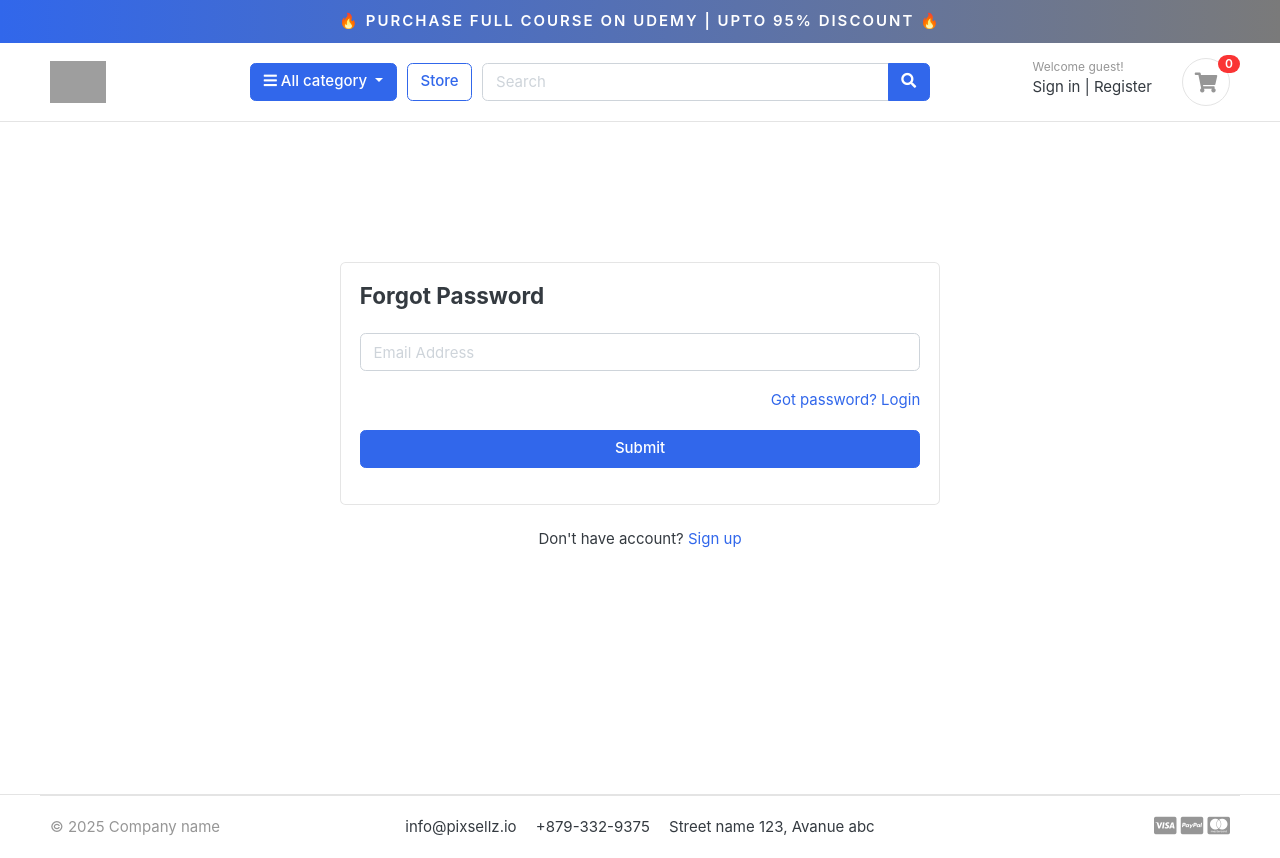
After one commit to Harshit-py13/Kartify, a Django app: page /accounts/forgotPassword/ in a window 1280 px wide. The commit adds this page. Run offline with Django 5.2, Linux system fonts and the light colour scheme; data that the repository does not hold is empty; some libraries are stand-ins or nearby versions; some web fonts are replaced; grey boxes are pictures that could not be loaded.

Commit message:
Password and Authentication

```diff
--- a/accounts/models.py
+++ b/accounts/models.py
@@ -57,6 +57,9 @@ class Account(AbstractBaseUser):
 
     objects = MyAccountManager()
 
+    def full_name(self):
+        return f'{self.first_name} {self.last_name}'
+
     def __str__(self):
         return self.email
 
--- a/accounts/urls.py
+++ b/accounts/urls.py
@@ -6,7 +6,11 @@ urlpatterns = [
     path('register/', views.register, name='register'),
     path('login/', views.login, name='login'),
     path('logout/', views.logout, name='logout'),
+    path('dashboard/', views.dashboard, name='dashboard'),
+    path('', views.dashboard, name='dashboard'),
 
     path('activate/<uidb64>/<token>/', views.activate, name='activate'),
-
+    path('forgotPassword/', views.forgotPassword, name='forgotPassword'),
+    path('resetpassword_validate/<uidb64>/<token>/', views.resetpassword_validate, name='resetpassword_validate'),
+    path('resetPassword/', views.resetPassword, name='resetPassword'),
 ]
--- a/accounts/views.py
+++ b/accounts/views.py
@@ -14,6 +14,9 @@ from django.utils.encoding import force_bytes
 from django.contrib.auth.tokens import default_token_generator
 from django.core.mail import EmailMessage
 
+from carts.views import _cart_id
+from carts.models import Cart, CartItem
+# import requests
 
 # Create your views here.
 def register(request):
@@ -48,7 +51,6 @@ def register(request):
             to_email = email
             send_email = EmailMessage(mail_subject, message, to=[to_email])
             send_email.send()
-            # messages.success(request, 'Thank you for registering with us. We have sent you a verification email to your email address [rathan.kumar@gmail.com]. Please verify it.')
             return redirect('/accounts/login/?command=verification&email='+email)
 
         else:
@@ -149,13 +151,77 @@ def activate(request, uidb64, token):
 
 
 @login_required(login_url = 'login')
+def dashboard(request):
+    orders = Order.objects.order_by('-created_at').filter(user_id=request.user.id, is_ordered=True)
+    orders_count = orders.count()
+
+    userprofile = UserProfile.objects.get(user_id=request.user.id)
+    context = {
+        'orders_count': orders_count,
+        'userprofile': userprofile,
+    }
+    return render(request, 'accounts/dashboard.html', context)
 
 
 
-def logout(request):
-    return
+def forgotPassword(request):
+    if request.method == 'POST':
+        email = request.POST['email']
+        if Account.objects.filter(email=email).exists():
+            user = Account.objects.get(email__exact=email)
+
+            # Reset password email
+            current_site = get_current_site(request)
+            mail_subject = 'Reset Your Password'
+            message = render_to_string('accounts/reset_password_email.html', {
+                'user': user,
+                'domain': current_site,
+                'uid': urlsafe_base64_encode(force_bytes(user.pk)),
+                'token': default_token_generator.make_token(user),
+            })
+            to_email = email
+            send_email = EmailMessage(mail_subject, message, to=[to_email])
+            send_email.send()
+
+            messages.success(request, 'Password reset email has been sent to your email address.')
+            return redirect('login')
+        else:
+            messages.error(request, 'Account does not exist!')
+            return redirect('forgotPassword')
+    return render(request, 'accounts/forgotPassword.html')
 
 
 
-def password(request):
-    return
+def resetpassword_validate(request, uidb64, token):
+    try:
+        uid = urlsafe_base64_decode(uidb64).decode()
+        user = Account._default_manager.get(pk=uid)
+    except(TypeError, ValueError, OverflowError, Account.DoesNotExist):
+        user = None
+
+    if user is not None and default_token_generator.check_token(user, token):
+        request.session['uid'] = uid
+        messages.success(request, 'Please reset your password')
+        return redirect('resetPassword')
+    else:
+        messages.error(request, 'This link has been expired!')
+        return redirect('login')
+
+
+def resetPassword(request):
+    if request.method == 'POST':
+        password = request.POST['password']
+        confirm_password = request.POST['confirm_password']
+
+        if password == confirm_password:
+            uid = request.session.get('uid')
+            user = Account.objects.get(pk=uid)
+            user.set_password(password)
+            user.save()
+            messages.success(request, 'Password reset successful')
+            return redirect('login')
+        else:
+            messages.error(request, 'Password do not match!')
+            return redirect('resetPassword')
+    else:
+        return render(request, 'accounts/resetPassword.html')
--- /dev/null
+++ b/templates/accounts/forgotPassword.html
@@ -0,0 +1,39 @@
+{% extends 'base.html' %}
+
+
+{% block content %}
+
+<section class="section-conten padding-y" style="min-height:84vh">
+
+<!-- ============================ COMPONENT LOGIN   ================================= -->
+
+
+
+	<div class="card mx-auto" style="max-width: 600px; margin-top:100px;">
+
+      <div class="card-body">
+      <h4 class="card-title mb-4">Forgot Password</h4>
+      {% include 'includes/alerts.html' %}
+      <form action="{% url 'forgotPassword' %}" method="POST">
+        {% csrf_token %}
+          <div class="form-group">
+			 <input type="email" class="form-control" placeholder="Email Address" name="email">
+          </div> <!-- form-group// -->
+
+          <div class="form-group">
+          	<a href="{% url 'login' %}" class="float-right">Got password? Login</a>
+
+          </div> <!-- form-group form-check .// -->
+          <div class="form-group">
+              <button type="submit" class="btn btn-primary btn-block"> Submit  </button>
+          </div> <!-- form-group// -->
+      </form>
+      </div> <!-- card-body.// -->
+    </div> <!-- card .// -->
+
+     <p class="text-center mt-4">Don't have account? <a href="{% url 'register' %}">Sign up</a></p>
+     <br><br>
+<!-- ============================ COMPONENT LOGIN  END.// ================================= -->
+
+</section>
+{% endblock %}
--- a/templates/includes/navbar.html
+++ b/templates/includes/navbar.html
@@ -1,35 +1,20 @@
 {% load static %}
 
+
+<div class="container-fluid" style="text-align:center;background-image: linear-gradient(to right, #3167EB , #7A7A7A);padding:10px;font-weight: 600;position:sticky;top:0;z-index:999;">
+<a href="https://www.udemy.com/course/django-ecommerce-project-based-course-python-django-web-development/?couponCode=DJECOM" style="color: white;text-transform: uppercase;letter-spacing: 2px;"><span>&#x1F525</span> Purchase Full Course on Udemy | Upto 95% Discount <span>&#x1F525</span></a>
+</div> <!-- container //  -->
+
 <header class="section-header">
-<nav class="navbar p-md-0 navbar-expand-sm navbar-light border-bottom">
-<div class="container">
-  <button class="navbar-toggler" type="button" data-toggle="collapse" data-target="#navbarTop4" aria-controls="navbarNav" aria-expanded="false" aria-label="Toggle navigation">
-    <span class="navbar-toggler-icon"></span>
-  </button>
-  <div class="collapse navbar-collapse" id="navbarTop4">
-    <ul class="navbar-nav mr-auto">
-    	<li class="nav-item dropdown">
-		 	<a href="#" class="nav-link">   English </a>
 
-		</li>
-		<li class="nav-item dropdown">
-			<a href="#" class="nav-link"> USD </a>
-		</li>
-    </ul>
-    <ul class="navbar-nav">
-		<li><a href="#" class="nav-link"> <i class="fa fa-envelope"></i> Email </a></li>
-		<li><a href="#" class="nav-link"> <i class="fa fa-phone"></i> Call us </a></li>
-	</ul> <!-- list-inline //  -->
-  </div> <!-- navbar-collapse .// -->
-</div> <!-- container //  -->
-</nav>
+
 
 <section class="header-main border-bottom">
   <div class="container">
 <div class="row align-items-center">
   <div class="col-lg-2 col-md-3 col-6">
     <a href="{% url 'home' %}" class="brand-wrap">
-			<img class="logo" src="{% static './images/logo.jpg ' %}">
+      <img class="logo" src="{% static './images/logo.png' %}">
     </a> <!-- brand-wrap.// -->
   </div>
   <div class="col-lg col-sm col-md col-6 flex-grow-0">
@@ -40,16 +25,16 @@
       <div class="dropdown-menu">
         <a class="dropdown-item" href="{% url 'store' %}">All Products </a>
         {% for category in links %}
-				<a class="dropdown-item" href="{{ category.get_url }}">{{ category.category_name }}</a>
+          <a class="dropdown-item" href="{{ category.get_url }}">{{ category.category_name }} </a>
         {% endfor %}
       </div>
     </div>  <!-- category-wrap.// -->
   </div> <!-- col.// -->
   <a href="{% url 'store' %}" class="btn btn-outline-primary">Store</a>
   <div class="col-lg  col-md-6 col-sm-12 col">
-		<form action="{% url 'search' %}" class="search" method="GET">
+    <form action="{% url 'search' %}" class="search" method='GET'>
       <div class="input-group w-100">
-			    <input type="text" class="form-control" style="width:60%;" placeholder="Search" name="keyword">
+          <input type="text" class="form-control" style="width:60%;" placeholder="Search" name="keyword" required>
 
           <div class="input-group-append">
             <button class="btn btn-primary" type="submit">
@@ -61,6 +46,7 @@
   </div> <!-- col.// -->
   <div class="col-lg-3 col-sm-6 col-8 order-2 order-lg-3">
         <div class="d-flex justify-content-end mb-3 mb-lg-0">
+          {% if user.id is None %}
           <div class="widget-header">
             <small class="title text-muted">Welcome guest!</small>
             <div>
@@ -68,11 +54,22 @@
               <a href="{% url 'register' %}"> Register</a>
             </div>
           </div>
+          {% else %}
+          <div class="widget-header">
+            <small class="title text-muted">Welcome {{user.first_name}}!</small>
+            <div>
+              <a href="{% url 'dashboard' %}">Dashboard</a> <span class="dark-transp"> | </span>
+              <a href="{% url 'logout' %}"> Logout</a>
+            </div>
+          </div>
+          {% endif %}
           <a href="{% url 'cart' %}" class="widget-header pl-3 ml-3">
             <div class="icon icon-sm rounded-circle border"><i class="fa fa-shopping-cart"></i></div>
-						<span class="badge badge-pill badge-danger notify">{{ cart_count }}</span>
+            <span class="badge badge-pill badge-danger notify">{{cart_count}}</span>
           </a>
+
         </div> <!-- widgets-wrap.// -->
+
       </div> <!-- col.// -->
 </div> <!-- row.// -->
   </div> <!-- container.// -->
```
Also changed, not shown: templates/accounts/dashboard.html (added, +51 -0 lines), templates/accounts/resetPassword.html (added, +40 -0 lines), templates/accounts/reset_password_email.html (added, +10 -0 lines), accounts/migrations/0002_userprofile.py (added). Lines whose indentation alone changed are shown as unchanged.
